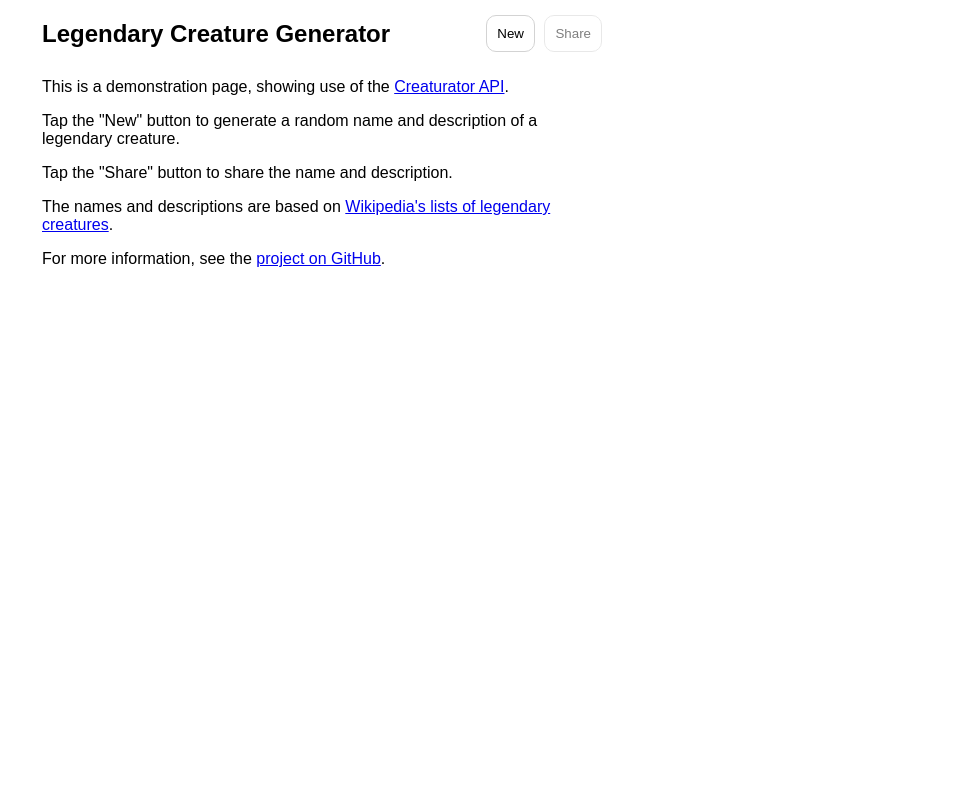
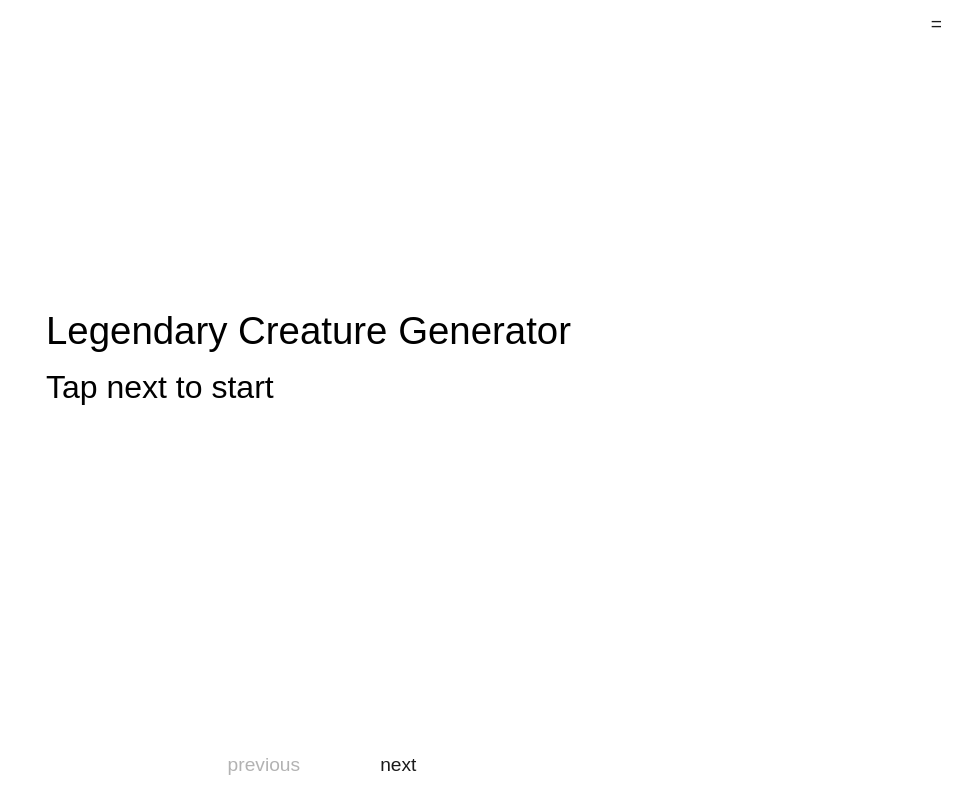
Before and after one commit to davidsteinberg/creatures, a plain HTML site: page docs/index.html in a window 1280 px wide. Shown: the whole page, without its empty margins (318-1280 px from the left). Drawn offline with Linux system fonts and the light colour scheme.

Commit message:
Update example app, adding navigation

```diff
--- a/docs/index.css
+++ b/docs/index.css
@@ -1,3 +1,20 @@
+/* Variables */
+:root {
+  --width-max: 600px;
+  --padding: 1rem;
+
+  --font-size-large: 2.4rem;
+  --font-size-medium: 2rem;
+  --font-size-small: 1.2rem;
+
+  --opacity-control-full: 0.9;
+  --opacity-control-dim: 0.3;
+
+  --transition-duration-about: 0.8s;
+  --transition-duration-control: 0.2s;
+}
+
+/* Base */
 html, body {
   height: 100%;
 }
@@ -6,47 +23,132 @@ body {
   margin: 0;
   padding: 0;
   font-family: sans-serif;
-  max-width: 600px;
-  margin: auto;
+  overflow: hidden;
+  -webkit-font-smoothing: antialiased;
+  -moz-osx-font-smoothing: grayscale;
 }
 
-#container {
+#about, #content {
+  position: absolute;
+  top: 0;
+  left: 0;
+  width: 100%;
+  height: 100%;
+  transition-property: transform;
+  transition-duration: var(--transition-duration-about);
+}
+
+.text-large {
+  font-size: var(--font-size-large);
+}
+
+.text-medium {
+  font-size: var(--font-size-medium);
+  font-weight: lighter;
+}
+
+.text-small {
+  font-size: var(--font-size-small);
+  font-weight: lighter;
+}
+
+/* About */
+#about.hidden {
+  transform: translateX(-100%);
+}
+
+#header {
+  padding-top: calc(var(--padding) / 2);
+  text-align: center;
+}
+
+#text {
+  max-width: var(--width-max);
+  margin: auto;
+  padding: calc(var(--padding) * 1.5);
+  padding-top: 0;
+}
+
+#text > p > a {
+  color: black;
+}
+
+/* Content */
+#content.hidden {
+  transform: translateX(100%);
+}
+
+#content {
   display: flex;
   flex-direction: column;
+}
+
+#output {
+  flex-grow: 1;
   height: 100%;
+  width: 100%;
+  max-width: var(--width-max);
+  margin: auto;
+  display: flex;
+  flex-direction: column;
+  justify-content: center;
 }
 
 #name, #description {
-  margin: 20px;
+  padding: calc(var(--padding) * 1.5);
+  padding-top: 0;
+  padding-bottom: 0;
 }
 
-#description {
-  margin-top: 10px;
+#name {
+  overflow-wrap: break-word;
+  padding-bottom: var(--padding);
 }
 
-#buttons {
-  float: right;
-  margin-top: 15px;
-  margin-right: 20px;
+@media (min-height: 400px) {
+  #description {
+    padding-bottom: var(--padding);
+  }
 }
 
-button {
-  background-color: inherit;
-  color: inherit;
-  border: 1px solid lightgray;
-  border-radius: 10px;
-  padding: 10px;
-  margin-left: 5px;
+/* Navigation */
+#navigation {
+  display: flex;
+  flex-direction: row;
+  justify-content: center;
+  column-gap: calc(var(--padding) * 2);
 }
 
-button:not(button.disabled) {
+.control {
+  padding: calc(var(--padding) * 1.5);
+  filter: opacity(var(--opacity-control-full));
   cursor: pointer;
+  transition-property: filter;
+  transition-duration: var(--transition-duration-control);
 }
 
-button:not(button.disabled):hover {
-  border: 1px solid darkgray;
+.control:active, .control.disabled {
+  filter: opacity(var(--opacity-control-dim));
 }
 
-button:active, button.disabled {
-  opacity: 0.5;
+/* Toggle */
+#toggle {
+  --size: calc(var(--font-size-small));
+  position: absolute;
+  top: 0;
+  right: 0;
+  height: var(--size);
+  width: var(--size);
+  padding: var(--padding);
+  padding-top: calc(var(--padding) * 0.8);
+  text-align: center;
+  filter: opacity(var(--opacity-control-full));
+  cursor: pointer;
+  transition-property: filter;
+  transition-duration: var(--transition-duration-control);
+  /* border:1px solid black; */
 }
+
+#toggle:active {
+  filter: opacity(var(--opacity-control-dim));
+}
--- a/docs/index.html
+++ b/docs/index.html
@@ -8,30 +8,31 @@
   <title>Legendary Creature Generator</title>
 </head>
 <body>
-  <div id="container">
-    <div>
-      <div id="buttons">
-        <button id="generate">New</button>
-        <button id="share" class="disabled">Share</button>
-      </div>
-      <h2 id="name">Legendary Creature Generator</h2>
-    </div>
-    <div id="description">
-      This is a demonstration page, showing use of the <a href="https://creaturator.deno.dev" target="_blank">Creaturator API</a>.
+  <div id="about" class="hidden">
+    <div id="header" class="text-medium">About</div>
+    <div id="text" class="text-small">
       <p>
-        Tap the "New" button to generate a random name and description of a legendary creature.
-      </p>
-      <p>
-        Tap the "Share" button to share the name and description.
+        This is a demonstration page, showing use of the <a href="https://creaturator.deno.dev" target="_blank">Creaturator API</a>.
       </p>
       <p>
         The names and descriptions are based on <a href="https://en.wikipedia.org/wiki/Lists_of_legendary_creatures" target="_blank">Wikipedia's lists of legendary creatures</a>.
       </p>
       <p>
-        For more information, see the <a href="https://github.com/davidsteinberg/creaturator" target="_blank">project on GitHub</a>.
+        Check out the source on <a href="https://github.com/davidsteinberg/creatures" target="_blank">GitHub</a>.
       </p>
     </div>
   </div>
+  <div id="content">
+    <div id="output">
+      <div id="name" class="text-large">Legendary Creature Generator</div>
+      <div id="description" class="text-medium">Tap next to start</div>
+    </div>
+    <div id="navigation">
+      <div id="previous" class="control text-small disabled">previous</div>
+      <div id="next" class="control text-small">next</div>
+    </div>
+  </div>
+  <div id="toggle" class="text-small">=</div>
   <script type="module" src="index.js"></script>
 </body>
 </html>
--- a/docs/index.js
+++ b/docs/index.js
@@ -1,79 +1,73 @@
 // UI
 const select = (selector) => document.querySelector(selector);
 const ui = {
+  about: select("#about"),
+  content: select("#content"),
   name: select("#name"),
   description: select("#description"),
-  generate: select("#generate"),
-  share: select("#share"),
+  previous: select("#previous"),
+  next: select("#next"),
+  toggle: select("#toggle"),
 };
 
-// Generate
-let currentCreature = null;
-const cachedCreatures = [];
+// Navigation
+const history = {
+  entries: [],
+  index: -1,
+};
 
-ui.generate.addEventListener("click", async () => {
-  if (cachedCreatures.length === 0) {
+const showCurrentEntry = () => {
+  const {name, description} = history.entries[history.index];
+  ui.name.textContent = name;
+  ui.description.textContent = description;
+};
+
+ui.previous.onpointerup = () => {
+  if (history.index === 0) {
+    // Can't go back further
+    return;
+  }
+
+  history.index -= 1;
+
+  // Disable button when we've reached the beginning
+  if (history.index === 0) {
+    ui.previous.classList.add("disabled");
+  }
+
+  showCurrentEntry();
+};
+
+let fetching = false;
+ui.next.onpointerup = async () => {
+  // Don't do anything while fetching
+  if (fetching) {
+    return;
+  }
+
+  if (history.index === history.entries.length - 1) {
+    // Need to fetch more
+    ui.next.classList.add("disabled");
+    fetching = true;
     console.log("Fetching creatures");
     const response = await fetch("https://creaturator.deno.dev/api/v1/50");
     const creatures = await response.json();
-    cachedCreatures.push(...creatures);
-    ui.share.classList.remove("disabled");
+    history.entries.push(...creatures);
+    ui.next.classList.remove("disabled");
+    fetching = false;
   }
 
-  currentCreature = cachedCreatures.shift();
-  const { name, description } = currentCreature;
-
-  ui.name.textContent = name;
-  ui.description.textContent = description;
-});
-
-// Share
-if (!navigator.canShare({ text: "test" })) {
-  ui.share.textContent = "Copy";
-}
-
-ui.share.addEventListener("click", async () => {
-  if (currentCreature === null) {
-    console.error("There is nothing to share");
-    return;
+  // Enable previous button when leaving first entry
+  if (history.index === 0) {
+    ui.previous.classList.remove("disabled");
   }
 
-  const { navigator } = window;
-  const { name, description } = currentCreature;
-  const text = `${name}: ${description}`;
-  const data = { text };
-
-  try {
-    if (navigator.canShare(data)) {
-      await navigator.share(data);
-    } else {
-      await navigator.clipboard.writeText(text);
-      alert("Copied to clipboard");
-    }
-  } catch (error) {
-    console.error(error);
-  }
-});
-
-// Light/dark mode
-const lightMode = window.matchMedia("(prefers-color-scheme: light)");
-const handleLightModeChange = () => {
-  const themeElement = select('meta[name="theme-color"]');
-  const { classList } = document.body;
-
-  if (lightMode.matches) {
-    themeElement.setAttribute("content", "white");
-    classList.add("light-mode");
-  } else {
-    themeElement.setAttribute("content", "black");
-    classList.remove("light-mode");
-  }
+  history.index += 1;
+  showCurrentEntry();
 };
 
-if (lightMode.addEventListener === undefined) {
-  lightMode.addListener(handleLightModeChange);
-} else {
-  lightMode.addEventListener("change", handleLightModeChange);
-}
-
-handleLightModeChange();
+// Toggle
+ui.toggle.onpointerup = () => {
+  ui.about.classList.toggle("hidden");
+  ui.content.classList.toggle("hidden");
+};
```
